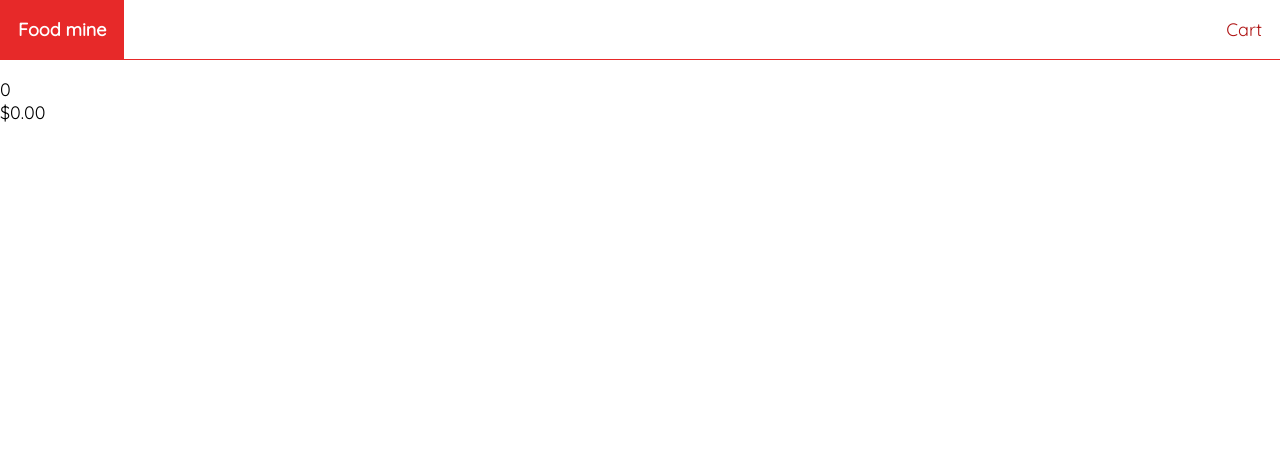
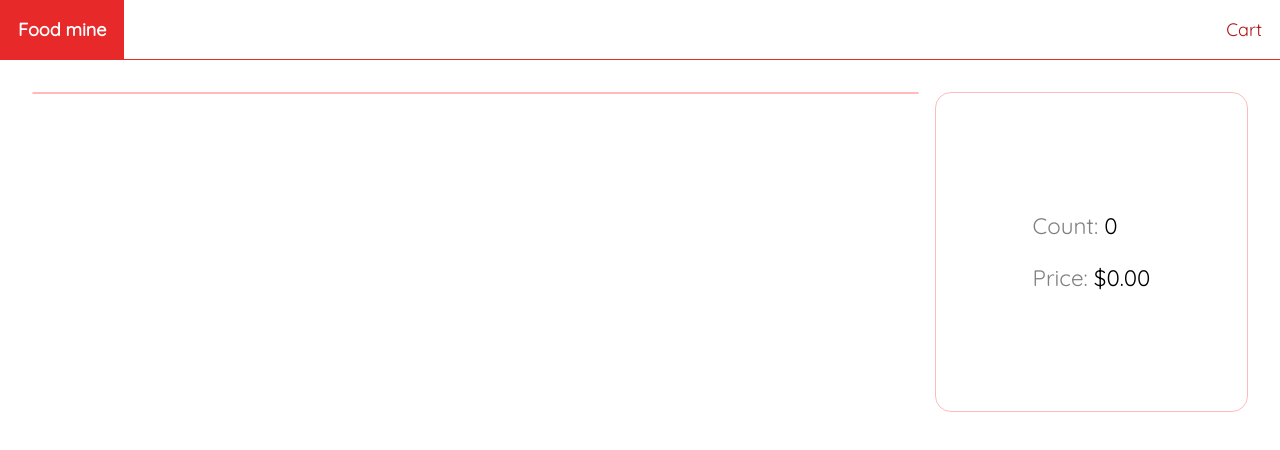
Before and after one commit to rodis00/food-shop, an Angular app: page /cart-page in a window 1280 px wide. Shown: the top 450 px of the page. Built offline with nearby package versions, Linux system fonts and the light colour scheme.

Commit message:
add css for cart page

```diff
--- a/src/app/cart-page/cart-page.component.css
+++ b/src/app/cart-page/cart-page.component.css
@@ -0,0 +1,107 @@
+.container {
+  display: flex;
+  flex-wrap: wrap;
+  align-items: flex-start;
+  margin: 1.5rem;
+}
+
+ul {
+  display: flex;
+  flex-direction: column;
+  flex: 3 0;
+  justify-content: space-evenly;
+  border: 1px solid #ffbbbb;
+  border-radius: 1rem;
+  list-style-type: none;
+  margin: 0.5rem;
+  padding: 0;
+}
+
+ul li {
+  display: flex;
+  justify-content: space-around;
+  align-items: center;
+  flex-wrap: wrap;
+  border-bottom: 1px solid #e4e4e4;
+}
+
+ul li:last-child {
+  border: none;
+}
+
+ul li img {
+  width: 5rem;
+  height: 5rem;
+  border-radius: 100rem;
+  object-fit: cover;
+}
+
+ul li div {
+  padding: 1rem;
+}
+
+ul li div:not(:first-child) {
+  flex-basis: 18%;
+}
+
+ul li select {
+  width: 3rem;
+  outline: none;
+  border: none;
+  border-bottom: 1px solid lightgrey;
+  font-size: 1.1rem;
+  font-weight: 100;
+}
+
+ul .remove-button {
+  border-radius: 1rem;
+  border: none;
+  padding: 0.6rem;
+  color: #e72929;
+  font-size: 1rem;
+  font-weight: bold;
+  transition: all 0.7s;
+}
+
+ul .remove-button:hover {
+  cursor: pointer;
+  background: #e72929;
+  color: whitesmoke;
+}
+
+.checkout {
+  display: flex;
+  flex-direction: column;
+  justify-content: space-between;
+  align-items: center;
+  flex: 1 3;
+  height: 20rem;
+  border: 1px solid #ffbbbb;
+  border-radius: 1rem;
+  padding: 0.5rem;
+  margin: 0.5rem;
+}
+
+.checkout > div {
+  font-size: 1.4rem;
+  margin: 1rem;
+  flex: 3;
+  display: flex;
+  flex-direction: column;
+  justify-content: center;
+  align-items: flex-start;
+}
+
+.checkout .foods-count {
+  margin-bottom: 1.5rem;
+}
+
+.checkout .foods-count::before {
+  content: "Count: ";
+  color: grey;
+}
+
+.checkout .total-price::before {
+  content: "Price: ";
+  color: grey;
+}
--- a/src/app/cart-page/cart-page.component.html
+++ b/src/app/cart-page/cart-page.component.html
@@ -1,3 +1,4 @@
+<div class="container">
   <ul>
     @for (cartItem of cart.items; track cartItem) {
     <li>
@@ -42,3 +43,4 @@
       </div>
     </div>
   </div>
+</div>
```
Lines whose indentation alone changed are shown as unchanged.
